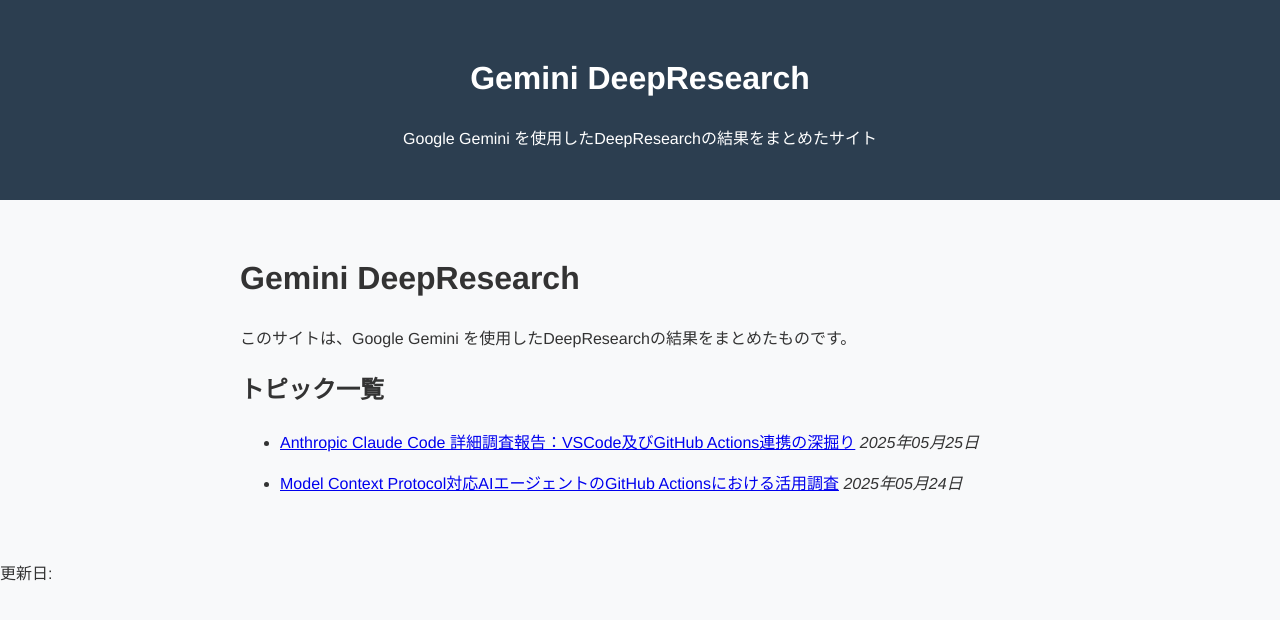
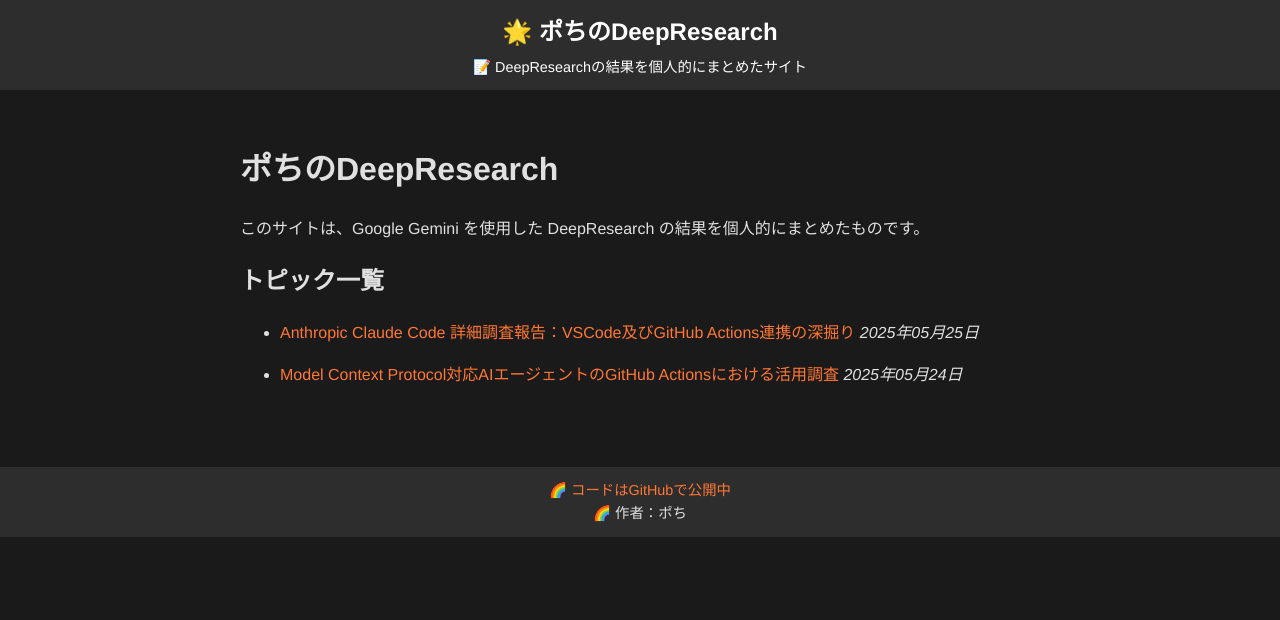
Before and after one commit to aegisfleet/share-deepresearch, a Jekyll site: the page built from index.md, in a window 1280 px wide. Shown: the top 620 px of the page. Built offline with Jekyll 4.4.1, drawn with Linux system fonts in a browser that asks for light colours.

Commit message:
デザイン調整

```diff
--- a/_config.yml
+++ b/_config.yml
@@ -1,5 +1,5 @@
-title: Gemini DeepResearch
-description: Google Gemini を使用したDeepResearchの結果をまとめたサイト
+title: ポちのDeepResearch
+description: DeepResearchの結果を個人的にまとめたサイト
 theme: jekyll-theme-cayman
 
 # GitHub Pagesの設定
--- a/_layouts/default.html
+++ b/_layouts/default.html
@@ -17,7 +17,10 @@
     </main>
 
     <footer class="site-footer">
-        <p>更新日: {{ page.last_modified_at | date: "%Y年%m月%d日" }}</p>
+        <div class="footer-content">
+            <p><a href="https://github.com/aegisfleet/share-deepresearch" target="_blank">コードはGitHubで公開中</a></p>
+            <p class="author">作者：ポち</p>
+        </div>
     </footer>
 </body>
 </html>
--- a/assets/css/style.css
+++ b/assets/css/style.css
@@ -1,9 +1,12 @@
 /* 基本スタイル */
 :root {
-    --primary-color: #2c3e50;
-    --secondary-color: #3498db;
-    --background-color: #f8f9fa;
-    --text-color: #333;
+    --primary-color: #ff7733;
+    --secondary-color: #a0a0a0;
+    --background-color: #1a1a1a;
+    --text-color: #e0e0e0;
+    --card-background: #2d2d2d;
+    --link-color: #ff7733;  /* オレンジ色のリンクカラー */
+    --link-hover-color: #ff9966;  /* ホバー時は明るいオレンジ */
 }
 
 body {
@@ -15,16 +18,75 @@
     padding: 0;
 }
 
+/* 絵文字のスタイル */
+.emoji {
+    font-family: "Segoe UI Emoji", "Apple Color Emoji", "Noto Color Emoji", sans-serif;
+    margin-right: 0.3rem;
+}
+
+.topic h1::before {
+    content: "📚 ";
+}
+
+.topic h2::before {
+    content: "✨ ";
+}
+
+.topic-list li::before {
+    content: "🔍 ";
+    margin-right: 0.5rem;
+}
+
+.tag::before {
+    content: "🏷️ ";
+}
+
+/* グローバルリンクスタイル */
+a {
+    color: var(--link-color);
+    text-decoration: none;
+    transition: color 0.2s ease;
+}
+
+a:hover {
+    color: var(--link-hover-color);
+    text-decoration: underline;
+}
+
+/* ヘッダーのリンクは白のまま */
+.page-header a {
+    color: white;
+    text-decoration: none;
+}
+
+.page-header a:hover {
+    color: white;
+    text-decoration: underline;
+}
+
 .page-header {
-    background-color: var(--primary-color);
+    background-color: #2d2d2d;
     color: white;
-    padding: 2rem;
+    padding: 0.5rem;  /* 1remから0.5remに縮小 */
     text-align: center;
 }
 
-.page-header a {
-    color: white;
-    text-decoration: none;
+.page-header h1 {
+    margin: 0.3rem 0;  /* h1のマージンを小さく */
+    font-size: 1.5rem;  /* h1のフォントサイズを小さく */
+}
+
+.page-header p {
+    margin: 0.2rem 0;  /* descriptionのマージンを小さく */
+    font-size: 0.9rem;  /* descriptionのフォントサイズを小さく */
+}
+
+.page-header h1::before {
+    content: "🌟 ";
+}
+
+.page-header p::before {
+    content: "📝 ";
 }
 
 .main-content {
@@ -34,15 +96,15 @@
 }
 
 .topic {
-    background: white;
+    background: var(--card-background);
     border-radius: 8px;
     padding: 2rem;
     margin-bottom: 2rem;
-    box-shadow: 0 2px 4px rgba(0,0,0,0.1);
+    box-shadow: 0 2px 4px rgba(0,0,0,0.3);
 }
 
 .meta {
-    color: #666;
+    color: var(--secondary-color);
     font-size: 0.9rem;
 }
 
@@ -66,23 +128,84 @@
 }
 
 .topic-list li {
-    background: white;
+    background: var(--card-background);
     border-radius: 8px;
     padding: 1rem;
     margin-bottom: 1rem;
-    box-shadow: 0 2px 4px rgba(0,0,0,0.1);
+    box-shadow: 0 2px 4px rgba(0,0,0,0.3);
+    display: flex;
+    align-items: center;
+}
+
+.topic-list li::before {
+    content: "🗂️ ";  /* フォルダアイコンを使用 */
+    font-size: 1.2rem;
+    margin-right: 1rem;
+}
+
+/* トピックのタイプに応じて異なるアイコンを表示 */
+.topic-list li[data-type="research"]::before {
+    content: "🔬 ";  /* 研究関連のトピック */
+}
+
+.topic-list li[data-type="ai"]::before {
+    content: "🤖 ";  /* AI関連のトピック */
+}
+
+.topic-list li[data-type="code"]::before {
+    content: "💻 ";  /* コード関連のトピック */
 }
 
 .topic-list li a {
-    color: var(--primary-color);
+    color: var(--link-color);
     text-decoration: none;
     font-weight: bold;
+    transition: color 0.2s ease;
+}
+
+.topic-list li a:hover {
+    color: var(--link-hover-color);
 }
 
 .topic-list li .date {
-    color: #666;
+    color: var(--secondary-color);
     font-size: 0.9rem;
     margin-left: 1rem;
+}
+
+/* 通常のリンクスタイル */
+.topic a {
+    color: var(--link-color);
+    text-decoration: none;
+    transition: color 0.2s ease;
+}
+
+.topic a:hover {
+    color: var(--link-hover-color);
+    text-decoration: underline;
+}
+
+/* フッタースタイル */
+.site-footer {
+    background-color: var(--card-background);
+    padding: 0.75rem 0;  /* 2remから0.75remに縮小 */
+    margin-top: 2rem;    /* 3remから2remに縮小 */
+    text-align: center;
+}
+
+.footer-content {
+    max-width: 800px;
+    margin: 0 auto;
+    padding: 0 1rem;    /* 2remから1remに縮小 */
+}
+
+.site-footer p {
+    margin: 0;          /* マージンを完全に削除 */
+    font-size: 0.9rem;  /* フォントサイズを小さく */
+}
+
+.site-footer p::before {
+    content: "🌈 ";
 }
 
 /* レスポンシブデザイン */
--- a/index.md
+++ b/index.md
@@ -1,11 +1,11 @@
 ---
 layout: default
-title: Gemini DeepResearch
+title: ポちのDeepResearch
 ---
 
-# Gemini DeepResearch
+# ポちのDeepResearch
 
-このサイトは、Google Gemini を使用したDeepResearchの結果をまとめたものです。
+このサイトは、Google Gemini を使用した DeepResearch の結果を個人的にまとめたものです。
 
 ## トピック一覧
 
```
